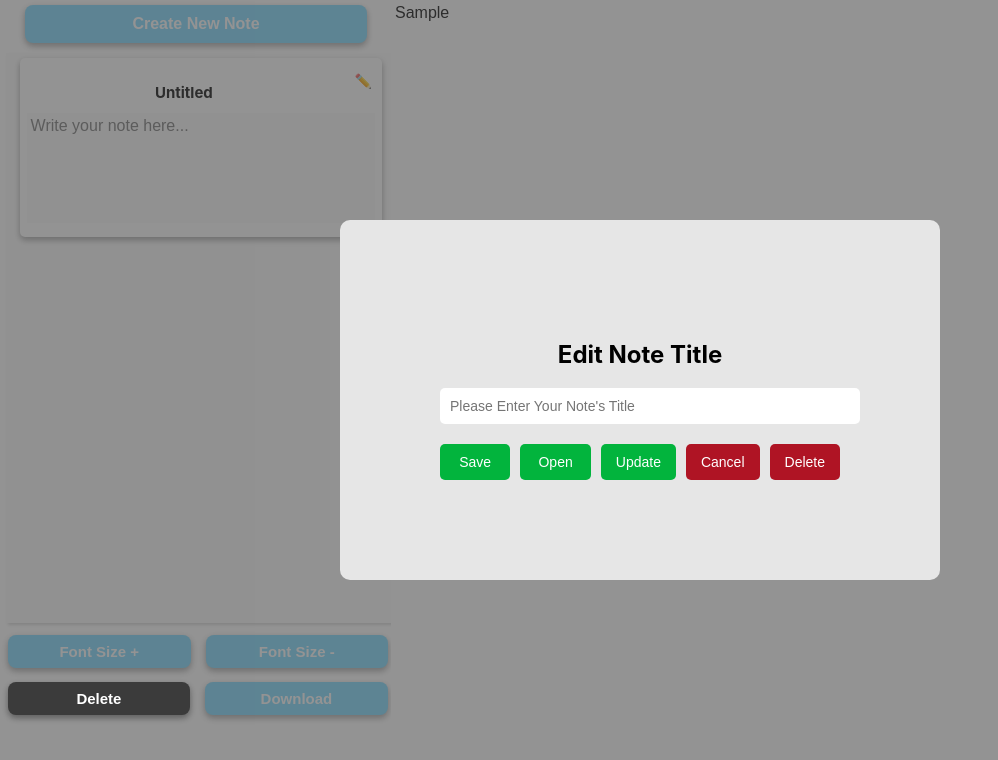
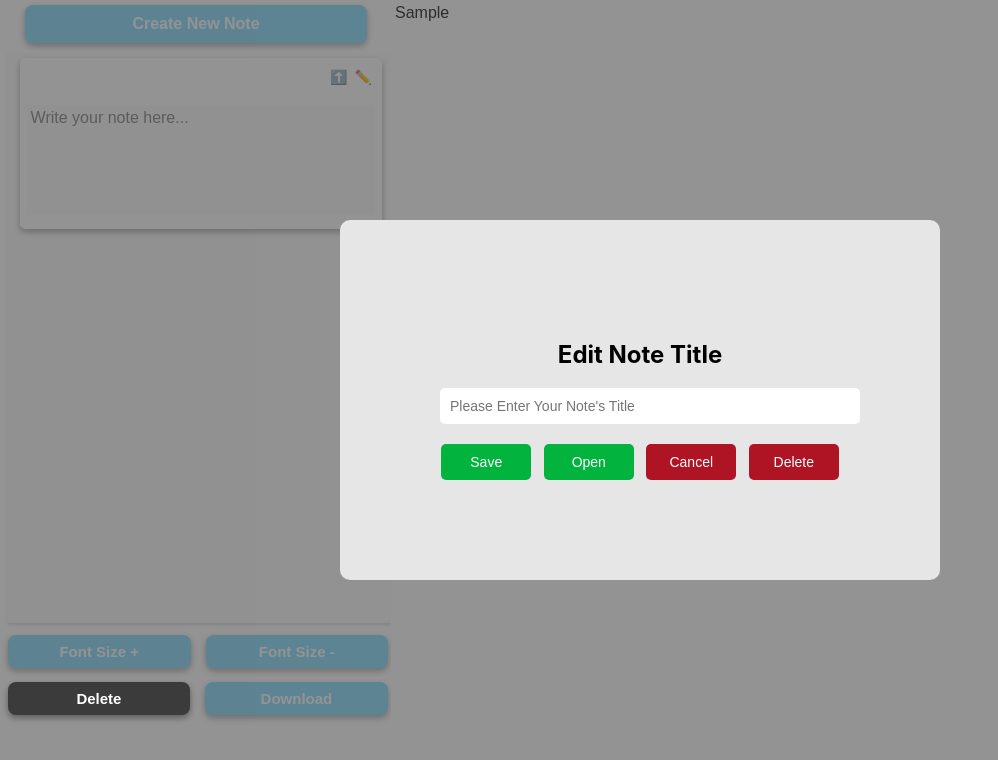
Before and after one commit to JulioGitMJC/NotepadProject, a React (Create React App) app: page / in a window 1280 px wide. Both pictures are taken after typing "Sample" into the empty fields and a click on the button "Create New Note". Shown: the top 760 px of the page, without its empty margins (0-998 px from the left). Built offline with nearby package versions, Linux system fonts and the light colour scheme.

Commit message:
Updated button functions

```diff
--- a/src/App.css
+++ b/src/App.css
@@ -97,6 +97,14 @@
   cursor: pointer;
   font-size: 14px;
   margin-left: 0px;
+  margin-bottom: 20px;
+}
+
+/* Update note */
+.UpdateIcon {
+  cursor: pointer;
+  font-size: 14px;
+  margin-left: 300px;
   margin-bottom: 20px;
 }
 
@@ -336,12 +344,13 @@
 }
 
 .modal-buttons button:nth-child(3){
-  background-color: rgb(2, 180, 61);
+  background-color: #af1424;
   color: white;
 }
 
 .modal-buttons button:nth-child(3):hover{
-  background-color: #228d0ff3;
+  background-color: #890714;
+  color: white;
 }
 
 .modal-buttons button:nth-child(4){
--- a/src/App.js
+++ b/src/App.js
@@ -134,7 +134,7 @@ function App() {
               onMouseLeave={cancelPressTimer}
             >
               <div className="NoteHeader">
-                <p className="NoteTitle">{note.title}</p>
+              <span className='UpdateIcon' onClick={() => updateNoteContent(note.id, noteContent)}>⬆️</span>
                 <span className="EditIcon" onClick={() => openTitleModal(note)}>✏️</span>
               </div>
 
@@ -171,7 +171,6 @@ function App() {
               <div className="modal-buttons">
                 <button onClick={() => { saveTitle(); closeTitleModal(); }}>Save</button>
                 <button onClick={() => {openNote(selectedNote); closeTitleModal(); }}>Open</button>
-                <button className='UpdateButton' onClick={() => { updateNoteContent(selectedNote.id, noteContent); closeTitleModal(); }}>Update</button>
                 <button onClick={closeTitleModal}>Cancel</button>
                 <button onClick={() => { deleteNote(selectedNote.id); closeTitleModal(); }}>Delete</button>
               </div>
@@ -198,7 +197,22 @@ function App() {
         </div>
 
         {/* Download Button */}
-          <button className="DownloadButton HoverEffect" onClick={() => {} }>Download</button>
+        <button
+          className="DownloadButton HoverEffect"
+          onClick={() => {
+          const element = document.createElement("a");
+          const file = new Blob([noteContent], { type: "text/plain" });
+          const fileName =
+            (selectedNote?.title || "note").replace(/[<>:"/\\|?*\x00-\x1F]/g, "_") + ".txt";
+          element.href = URL.createObjectURL(file);
+          element.download = fileName;
+          document.body.appendChild(element);
+          element.click();
+          document.body.removeChild(element);
+          }}
+        >
+          Download
+        </button>
         </div>
       </div>
 
```
